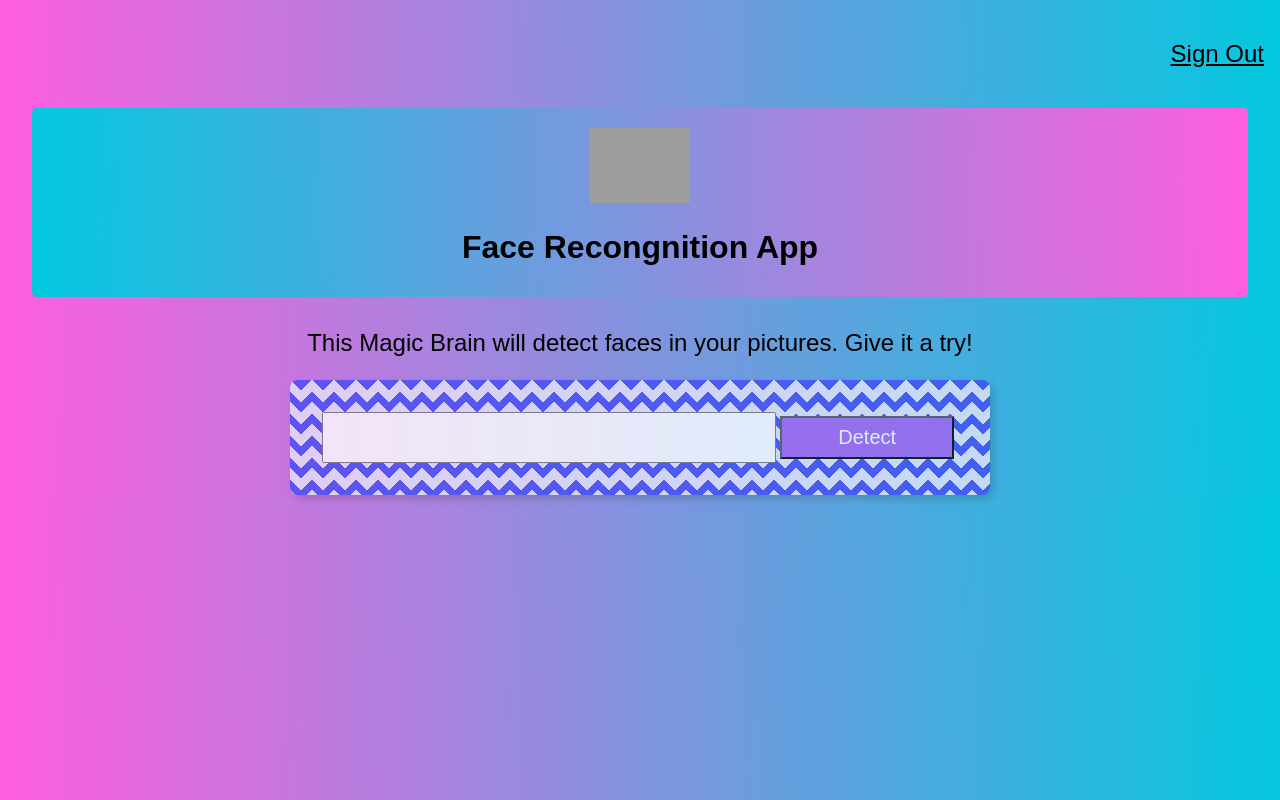
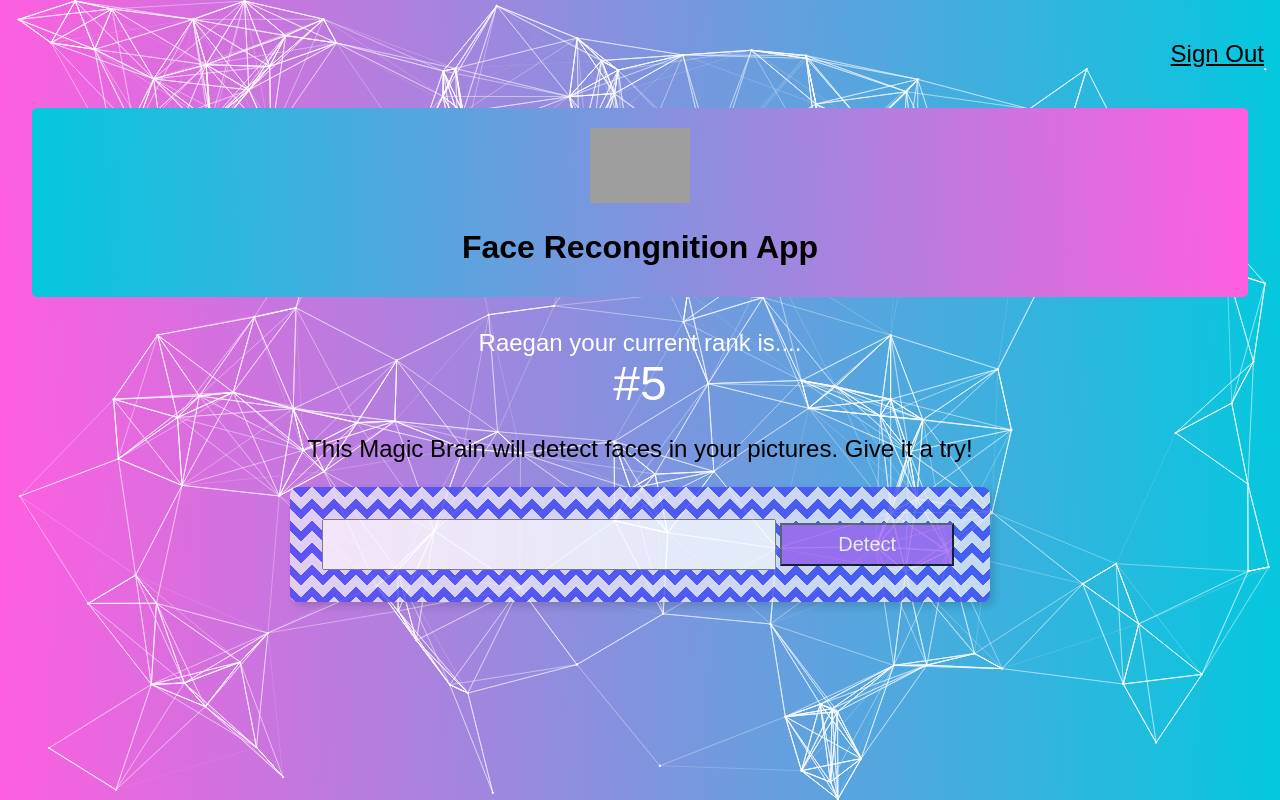
Before and after one commit to RaeganTysh/facerecognitionbrain, a React (Create React App) app: page / in a window 1280 px wide. Built offline with nearby package versions, Linux system fonts and the light colour scheme; grey boxes are pictures that could not be loaded.

Commit message:
particles

```diff
--- a/package.json
+++ b/package.json
@@ -10,6 +10,7 @@
     "react-dom": "^17.0.1",
     "react-parallax-tilt": "^1.4.91",
     "react-scripts": "4.0.1",
+    "react-tsparticles": "^1.19.2",
     "tachyons": "^4.12.0",
     "web-vitals": "^1.1.0"
   },
--- a/src/App.css
+++ b/src/App.css
@@ -1,5 +1,15 @@
 .App {
   text-align: center;
+}
+
+.particles {
+  position: fixed;
+  top:0;
+  right: 0;
+  bottom: 0;
+  left: 0;
+  z-index: -1;   /*lowest layer below everything else*/
+
 }
 
 .center{
@@ -7,7 +17,7 @@
   justify-content: center;
 }
 
-.App-logo {
+/*.App-logo {
   height: 40vmin;
   pointer-events: none;
 }
@@ -40,4 +50,4 @@
   to {
     transform: rotate(360deg);
   }
-}
+}*/
--- a/src/App.js
+++ b/src/App.js
@@ -2,20 +2,127 @@ import React, { Component } from 'react';
 import Navigation from './components/navigation/navigation';
 import Logo from './components/logo/logo';
 import ImageLinkForm from './components/imageLinkForm/imagelinkform';
+import Rank from './components/rank/rank';
 import './App.css';
+import Particles from "react-tsparticles";
+
+const particleOptions = {
+  /*background: {
+    color: {
+      value: "#0d47a1",
+    },
+  },*/
+  fpsLimit: 60,
+  interactivity: {
+    detectsOn: "canvas",
+    events: {
+      onClick: {
+        enable: true,
+        mode: "push",
+      },
+      onHover: {
+        enable: true,
+        mode: "repulse",
+      },
+      resize: true,
+    },
+    modes: {
+      bubble: {
+        distance: 100,
+        duration: 2,
+        opacity: 0.2,
+        size: 40,
+      },
+      push: {
+        quantity: 2,
+      },
+      repulse: {
+        distance: 200,
+        duration: 0.4,
+      },
+    },
+  },
+  particles: {
+    color: {
+      value: "#ffffff",
+    },
+    links: {
+      color: "#ffffff",
+      distance: 150,
+      enable: true,
+      opacity: 0.5,
+      width: 1,
+    },
+    collisions: {
+      enable: true,
+    },
+    move: {
+      direction: "none",
+      enable: true,
+      outMode: "bounce",
+      random: false,
+      speed: 4,
+      straight: false,
+    },
+    number: {
+      density: {
+        enable: true,
+        value_area: 500,
+      },
+      value: 80,
+    },
+    opacity: {
+      value: 0.6,
+    },
+    shape: {
+      type: "circle",
+    },
+    size: {
+      random: true,
+      value: 1,
+    },
+  },
+  detectRetina: true,
+}
 
 
 class App extends Component {
+  constructor(props) {
+    super(props);
+
+    this.particlesInit = this.particlesInit.bind(this);
+    this.particlesLoaded = this.particlesLoaded.bind(this);
+  }
+
+  particlesInit(main) {
+    console.log(main);
+
+    // you can initialize the tsParticles instance (main) here, adding custom shapes or presets
+  }
+
+  particlesLoaded(container) {
+    console.log(container);
+  }
   render() {
     return (
       <div className="App">
-        <Navigation/>
+        <Navigation />
         <Logo />
+        <Particles
+          className='particles'
+          id="tsparticles"
+          init={this.particlesInit}
+          loaded={this.particlesLoaded}
+          params = {particleOptions}
+        />
+
+        <Rank />
         <ImageLinkForm />
+
         {/*
           <FacRecongnition />*/}
 
-    </div>
+      </div>
     );
   }
 }
--- a/src/components/imageLinkForm/imagelinkform.css
+++ b/src/components/imageLinkForm/imagelinkform.css
@@ -8,4 +8,5 @@
     background-size: 22px 22px;
     background-repeat: repeat;
 
+
 }
--- /dev/null
+++ b/src/components/rank/rank.js
@@ -0,0 +1,22 @@
+import React from 'react';
+
+
+
+//simple copmonent with no state so just need a simple function
+
+const Rank = () => {
+    return (
+        <div >
+            <div className='white f3'>
+                {'Raegan your current rank is....'}
+            </div>
+            <div className='white f1'>
+                {'#5'}
+            </div>
+
+
+
+        </div >
+    );
+}
+export default Rank;
```
Also changed, not shown: 2 other files (tests, documents, lock files or other folders).
